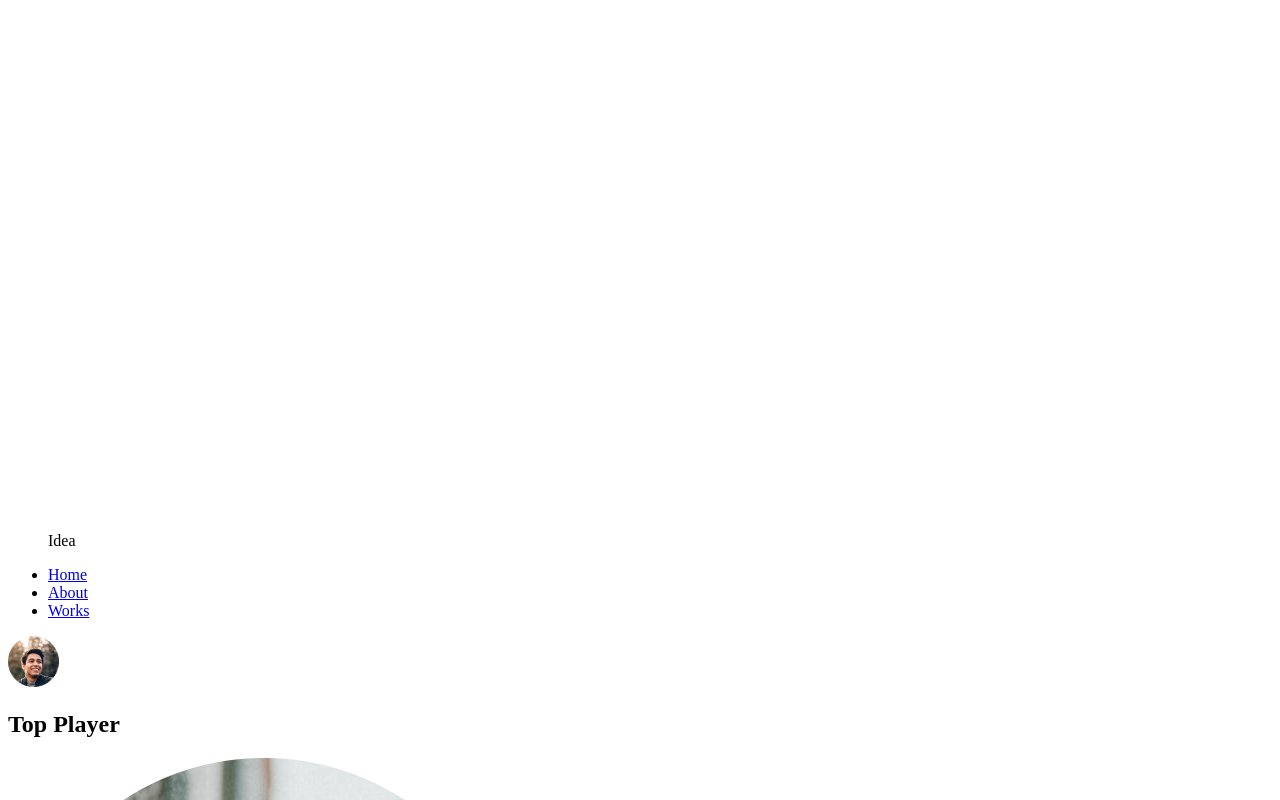
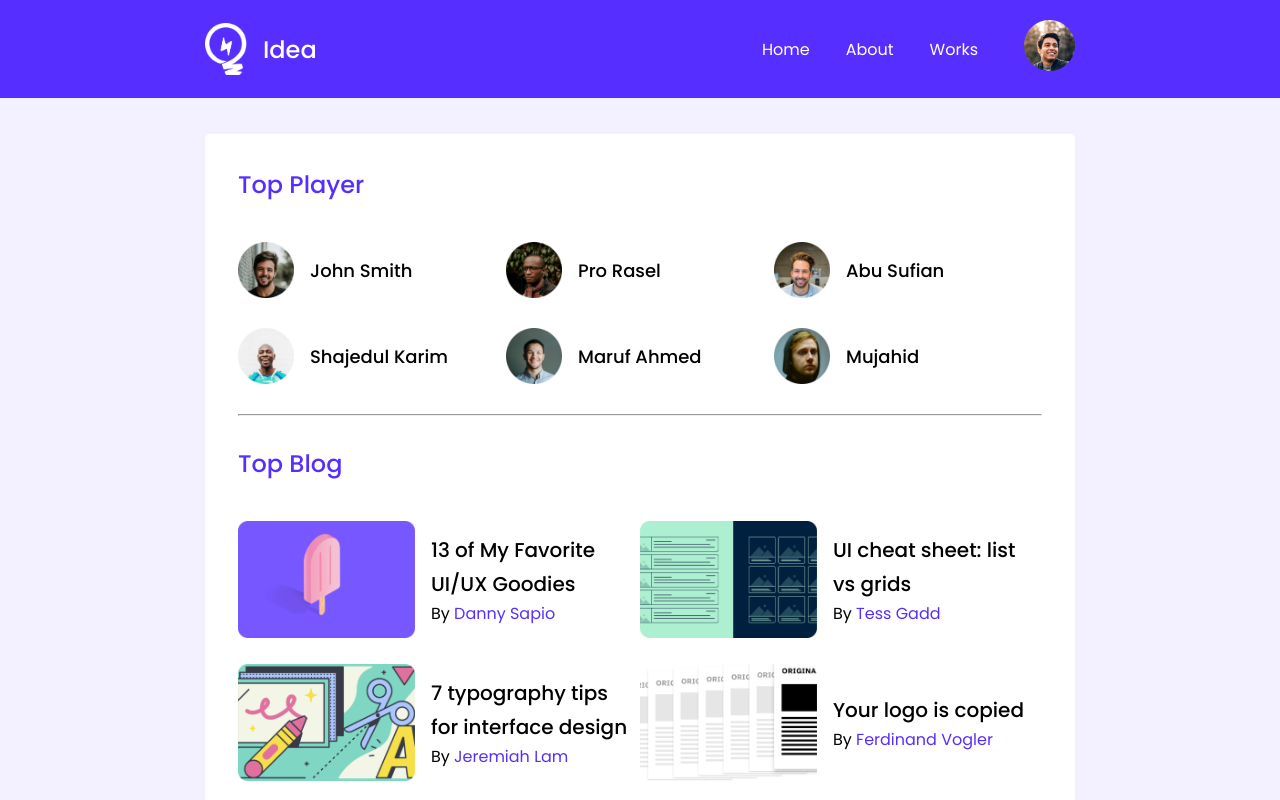
Before and after one commit to mohaymenrafi/leaderboard, a plain HTML site: page index.html in a window 1280 px wide. Shown: the top 800 px of the page. Drawn offline with nearby package versions, Linux system fonts and the light colour scheme; the site is published under a folder, as on GitHub Pages, so addresses that start at the root find nothing.

Commit message:
css issue

```diff
--- a/index.html
+++ b/index.html
@@ -12,8 +12,8 @@
         href="https://fonts.googleapis.com/css2?family=Open+Sans:ital,wght@0,300;0,400;0,600;0,700;1,300;1,400;1,600&family=Poppins:ital,wght@0,100;0,200;0,300;0,400;0,500;0,600;0,700;0,800;0,900;1,100;1,200;1,300;1,400;1,500;1,600;1,700;1,800;1,900&family=Roboto:ital,wght@0,100;0,300;0,400;0,500;0,700;1,100;1,300;1,400;1,500&display=swap"
         rel="stylesheet">
     <!-- Stylesheet Link -->
-    <link rel="stylesheet" href="/styles/styles.css">
-    <link rel="stylesheet" href="/styles/responsive.css">
+    <link rel="stylesheet" href="styles/styles.css">
+    <link rel="stylesheet" href="styles/responsive.css">
     <title>Leader Board</title>
 </head>
 
--- a/styles/responsive.css
+++ b/styles/responsive.css
@@ -19,7 +19,7 @@
 }
 
 /* Mobile device */
-@media  screen and (max-width:480px) {
+@media screen and (max-width:480px) {
     /* Menu */
     .menu{
         display: none;
```
